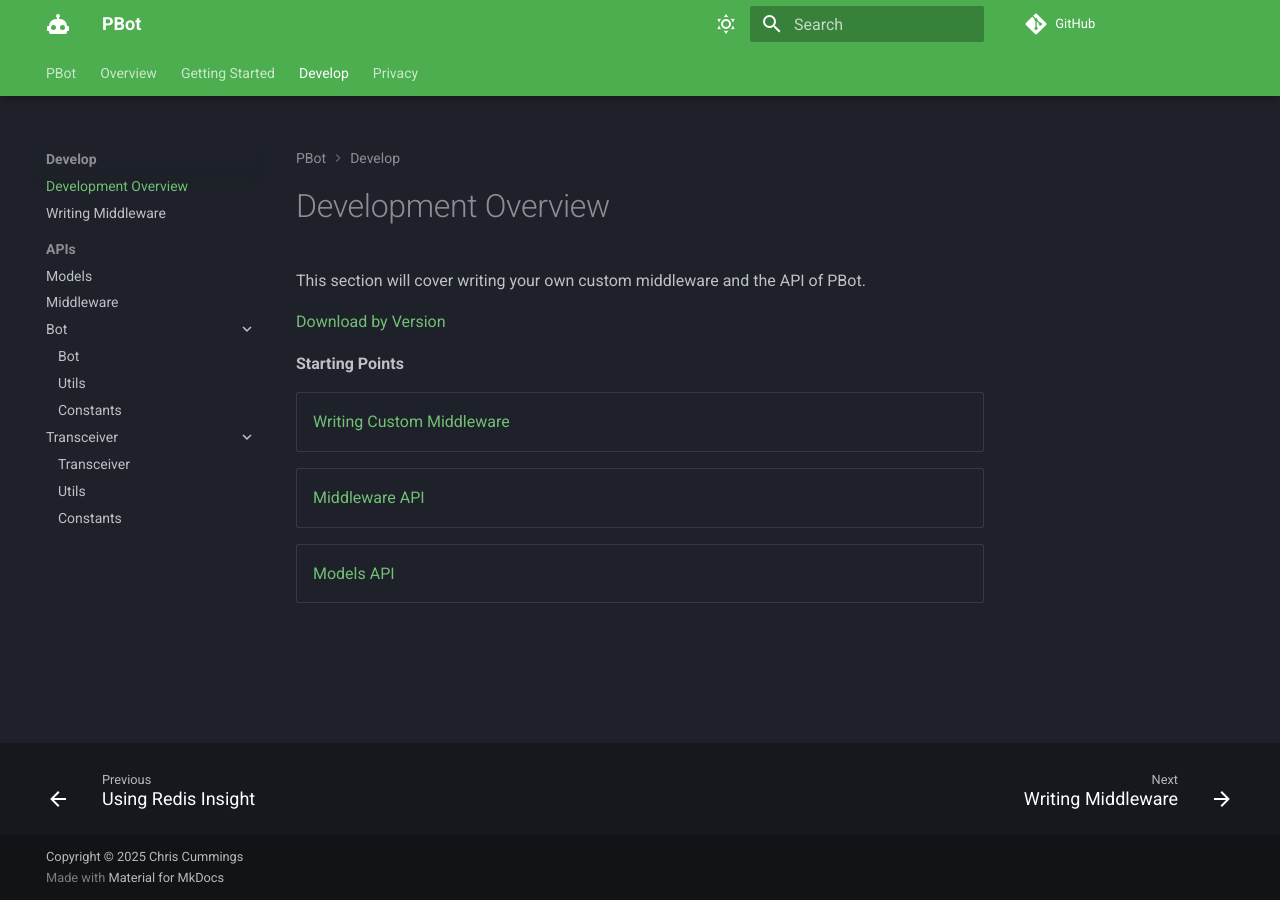
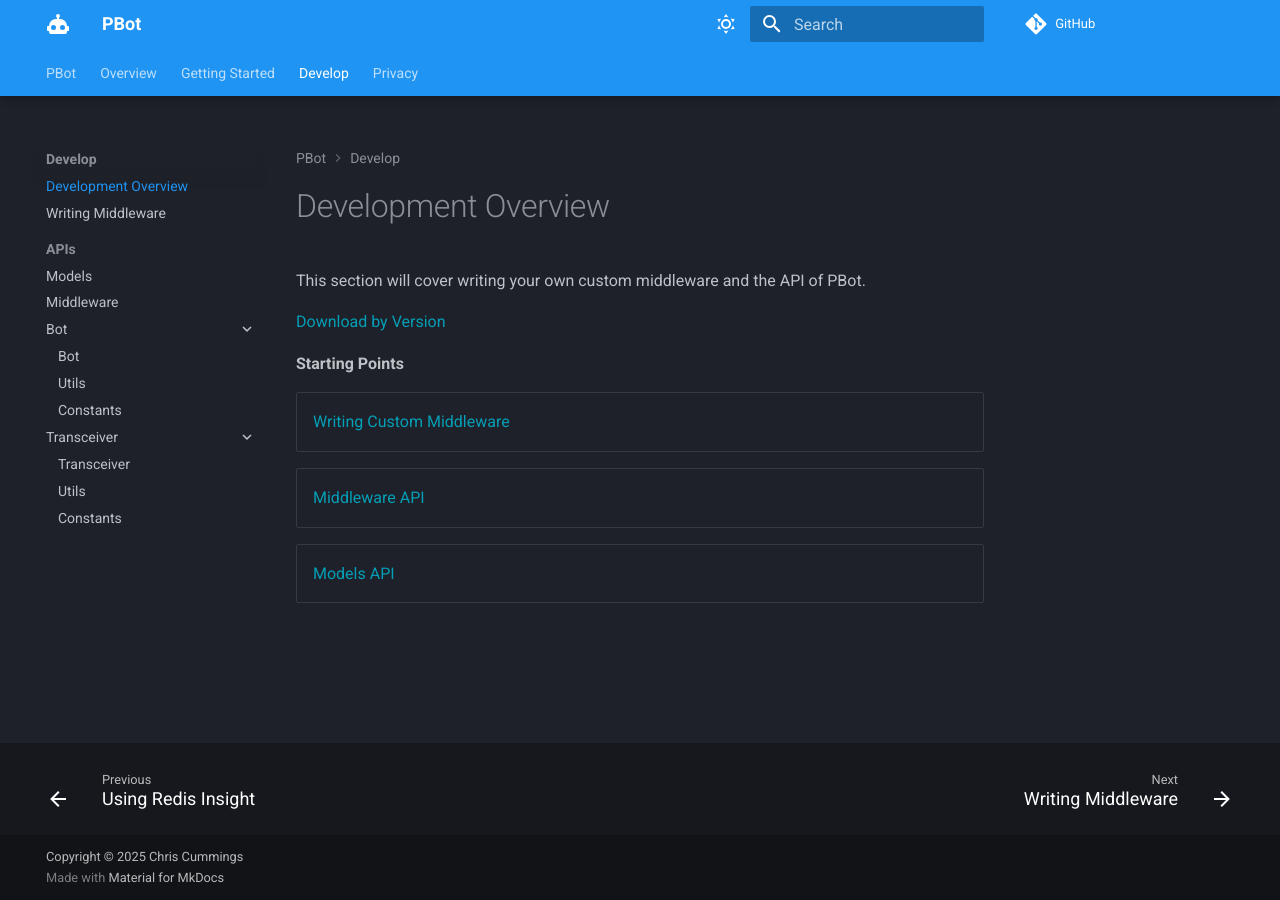
Before and after one commit to chriscummings/PBot, an MkDocs documentation site: the page built from docs/develop/index.md, in a window 1280 px wide. Built offline with MkDocs 1.6.1 and Material for MkDocs 9.7.7, drawn with Linux system fonts in a browser that asks for light colours; some web fonts are replaced; comment, search, counter and statistics services are not loaded; the version menu is left out.

Commit message:
Docs css tweaks.

```diff
--- /dev/null
+++ b/docs/assets/stylesheets/style.css
@@ -0,0 +1,3 @@
+.md-content {
+	--md-typeset-a-color: #049fb7;
+}
--- a/mkdocs.yml
+++ b/mkdocs.yml
@@ -10,13 +10,13 @@
       toggle:
         icon: material/weather-sunny
         name: Dark mode
-      primary: green
+      primary: blue
       accent: deep orange
     - scheme: default
       toggle:
         icon: material/weather-night
         name: Light mode
-      primary: green
+      primary: blue
       accent: deep orange
   font:
     text: Roboto
@@ -49,7 +49,7 @@
       - latest
   social:
 extra_css:
-  - assets/stylesheets/z.css
+  - assets/stylesheets/style.css
   - assets/stylesheets/landing.css
 plugins:
   - mike:
```
Also changed, not shown: docs/assets/stylesheets/z.css (deleted).
